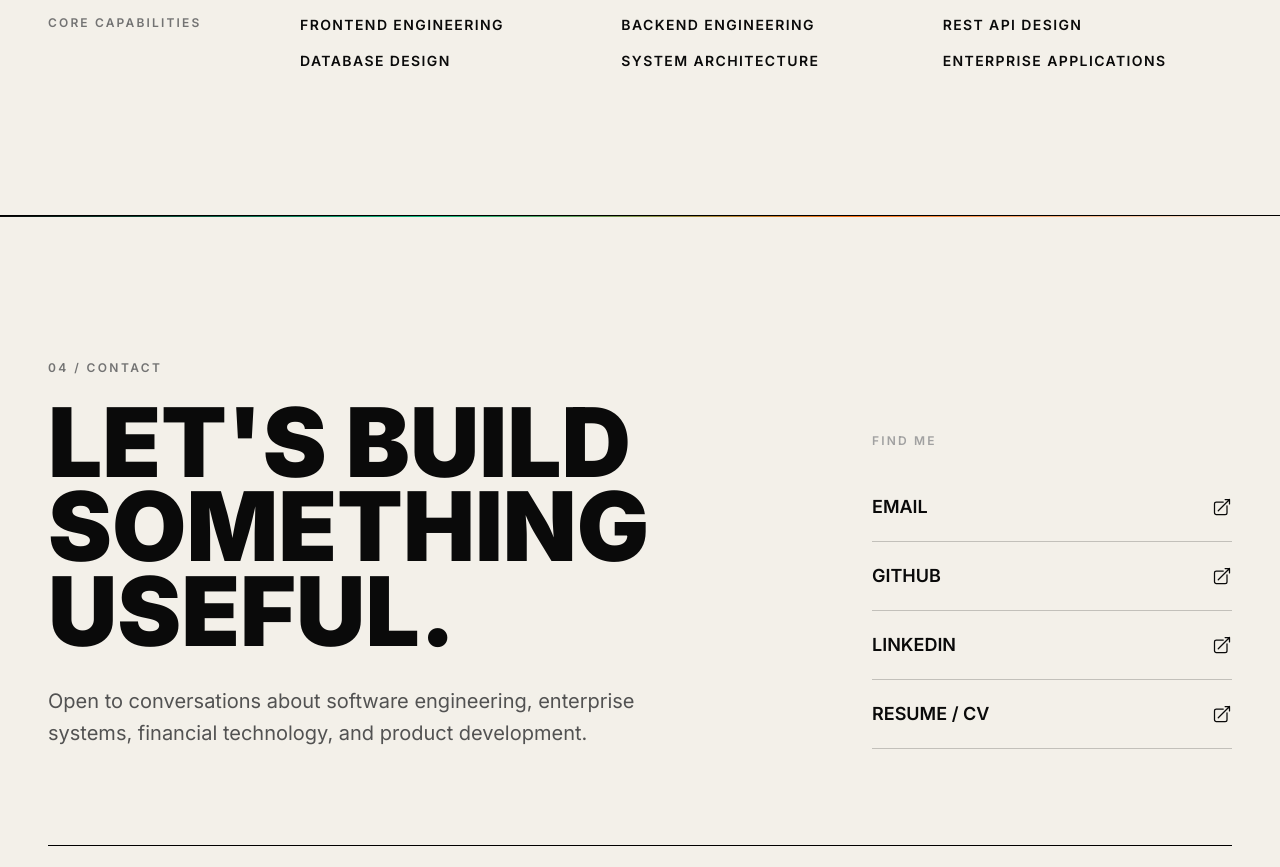
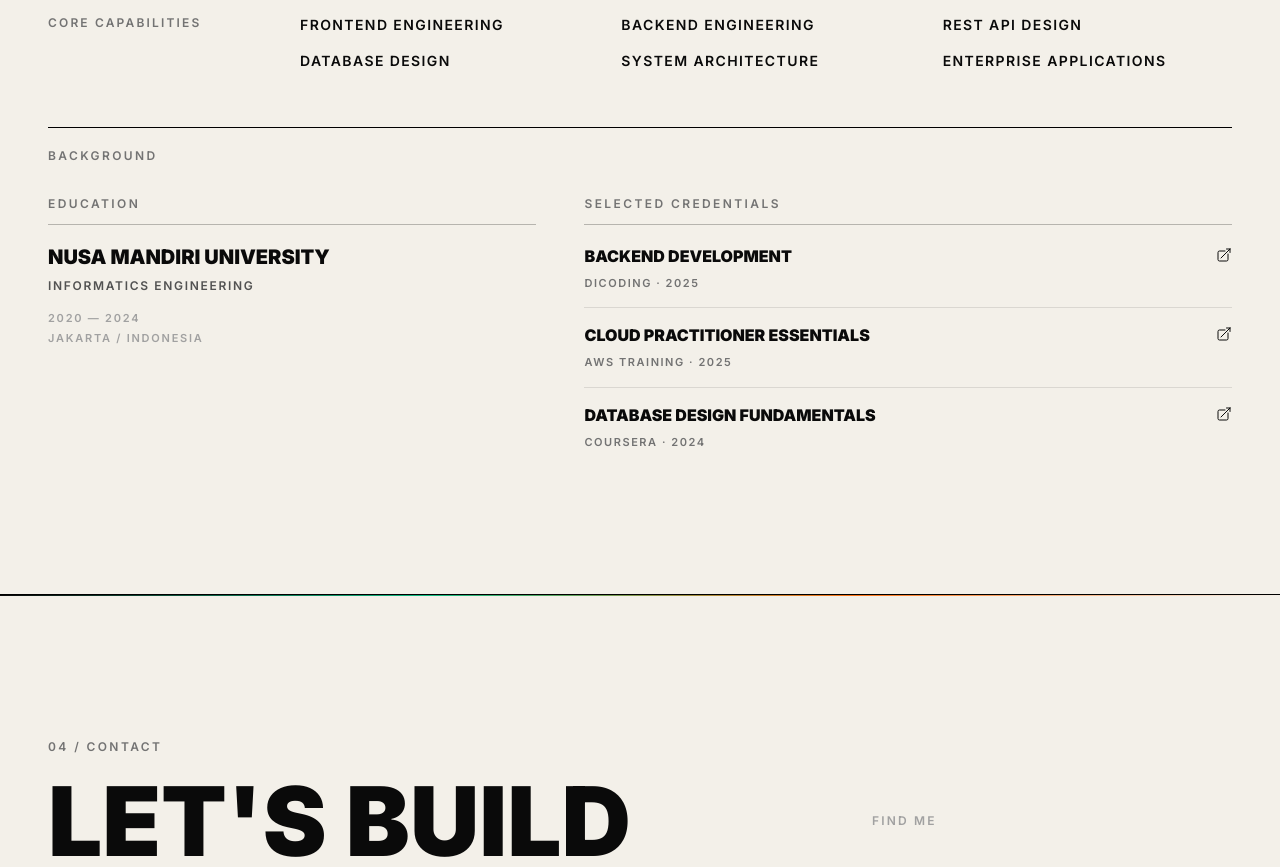
Before and after one commit to ilhamsptra20/my-porto, a Next.js app: page / in a window 1280 px wide. Shown: the part 5800-6667 px from the top of the page. Built offline with nearby package versions, Linux system fonts and the light colour scheme.

Commit message:
Add compact profile background section

```diff
--- a/src/app/page.tsx
+++ b/src/app/page.tsx
@@ -14,6 +14,7 @@ import {
 import { MagneticLink } from "@/components/magnetic-link";
 import { ExperienceSection } from "@/components/experience-section";
 import { PortfolioChrome } from "@/components/portfolio-chrome";
+import { ProfileBackground } from "@/components/profile-background";
 import { Preloader } from "@/components/preloader";
 import { selectedProjects } from "@/data/projects";
 
@@ -526,6 +527,8 @@ export default function HomePage() {
             <span>Enterprise Applications</span>
           </div>
         </div>
+
+        <ProfileBackground />
       </section>
 
       <footer
--- /dev/null
+++ b/src/components/profile-background.tsx
@@ -0,0 +1,135 @@
+import { ArrowTopRightOnSquareIcon } from "@heroicons/react/24/outline";
+import { Reveal } from "@/components/motion";
+import {
+  education,
+  featuredCredentials,
+  type Credential,
+  type Education,
+} from "@/data/profile";
+
+function formatEducationPeriod(item: Education) {
+  if (item.period) {
+    return item.period;
+  }
+
+  if (item.startYear && item.endYear) {
+    return `${item.startYear} — ${item.endYear}`;
+  }
+
+  return item.startYear ?? item.endYear;
+}
+
+function EducationList({ items }: { items: Education[] }) {
+  return (
+    <div>
+      <div className="mb-5 border-b border-black/25 pb-3">
+        <h3 className="text-xs font-semibold uppercase tracking-[0.2em] text-neutral-500">
+          Education
+        </h3>
+      </div>
+
+      <div className="space-y-6">
+        {items.map((item) => (
+          <article key={`${item.institution}-${item.program}`}>
+            <h4 className="max-w-xl text-lg font-black uppercase leading-tight tracking-normal md:text-xl">
+              {item.institution}
+            </h4>
+
+            <p className="mt-2 text-xs font-semibold uppercase tracking-[0.14em] text-neutral-600">
+              {item.program}
+            </p>
+
+            <div className="mt-4 space-y-1 text-[11px] font-semibold uppercase tracking-[0.16em] text-neutral-400">
+              {formatEducationPeriod(item) ? (
+                <p>{formatEducationPeriod(item)}</p>
+              ) : null}
+              {item.location ? <p>{item.location}</p> : null}
+              {item.gpa ? <p>GPA / {item.gpa}</p> : null}
+            </div>
+          </article>
+        ))}
+      </div>
+    </div>
+  );
+}
+
+function CredentialList({ items }: { items: Credential[] }) {
+  return (
+    <div>
+      <div className="mb-3 border-b border-black/25 pb-3">
+        <h3 className="text-xs font-semibold uppercase tracking-[0.2em] text-neutral-500">
+          Selected Credentials
+        </h3>
+      </div>
+
+      <div className="divide-y divide-black/10">
+        {items.map((item) => (
+          <article
+            key={`${item.provider}-${item.title}`}
+            className="group py-4 first:pt-2 last:pb-0"
+          >
+            <div className="flex items-start justify-between gap-6">
+              <div>
+                <h4 className="max-w-xl text-sm font-black uppercase leading-snug tracking-normal md:text-base">
+                  {item.title}
+                </h4>
+
+                <p className="mt-2 text-[11px] font-semibold uppercase tracking-[0.14em] text-neutral-500">
+                  {[item.provider, item.year].filter(Boolean).join(" · ")}
+                </p>
+              </div>
+
+              {item.credentialUrl ? (
+                <a
+                  href={item.credentialUrl}
+                  target="_blank"
+                  rel="noopener noreferrer"
+                  aria-label={`Verify ${item.title}`}
+                  className="mt-0.5 shrink-0 text-neutral-400 transition-colors duration-200 hover:text-neutral-950"
+                >
+                  <ArrowTopRightOnSquareIcon className="size-4 transition-transform duration-200 group-hover:translate-x-1 group-hover:-translate-y-1" />
+                </a>
+              ) : null}
+            </div>
+
+            {item.credentialId ? (
+              <p className="mt-2 text-[10px] font-semibold uppercase tracking-[0.16em] text-neutral-400">
+                ID / {item.credentialId}
+              </p>
+            ) : null}
+          </article>
+        ))}
+      </div>
+    </div>
+  );
+}
+
+export function ProfileBackground() {
+  if (!education.length && !featuredCredentials.length) {
+    return null;
+  }
+
+  return (
+    <Reveal>
+      <div className="mt-14 border-t border-black pt-5">
+        <p className="mb-8 text-xs font-semibold uppercase tracking-[0.2em] text-neutral-500">
+          Background
+        </p>
+
+        <div className="grid gap-10 md:grid-cols-[0.86fr_1.14fr] md:gap-12">
+          {education.length ? (
+            <div>
+              <EducationList items={education} />
+            </div>
+          ) : null}
+
+          {featuredCredentials.length ? (
+            <div className={education.length ? "border-t border-black/15 pt-10 md:border-t-0 md:pt-0" : ""}>
+              <CredentialList items={featuredCredentials} />
+            </div>
+          ) : null}
+        </div>
+      </div>
+    </Reveal>
+  );
+}
--- /dev/null
+++ b/src/data/profile.ts
@@ -0,0 +1,61 @@
+export type Education = {
+  institution: string;
+  program: string;
+  startYear?: string;
+  endYear?: string;
+  period?: string;
+  location?: string;
+  gpa?: string;
+};
+
+export type Credential = {
+  title: string;
+  provider: string;
+  year?: string;
+  credentialUrl?: string;
+  credentialId?: string;
+  featured?: boolean;
+};
+
+export const education: Education[] = [
+  {
+    institution: "Nusa Mandiri University",
+    program: "Informatics Engineering",
+    period: "2020 — 2024",
+    location: "Jakarta / Indonesia",
+  },
+];
+
+export const credentials: Credential[] = [
+  {
+    title: "Backend Development",
+    provider: "Dicoding",
+    year: "2025",
+    credentialUrl: "https://example.com/credentials/backend-development",
+    featured: true,
+  },
+  {
+    title: "Cloud Practitioner Essentials",
+    provider: "AWS Training",
+    year: "2025",
+    credentialUrl: "https://example.com/credentials/cloud-practitioner",
+    featured: true,
+  },
+  {
+    title: "Database Design Fundamentals",
+    provider: "Coursera",
+    year: "2024",
+    credentialUrl: "https://example.com/credentials/database-design",
+    featured: true,
+  },
+  {
+    title: "Intro to Programming",
+    provider: "Online Course",
+    year: "2023",
+    featured: false,
+  },
+];
+
+export const featuredCredentials = credentials.filter(
+  (credential) => credential.featured,
+);
```
